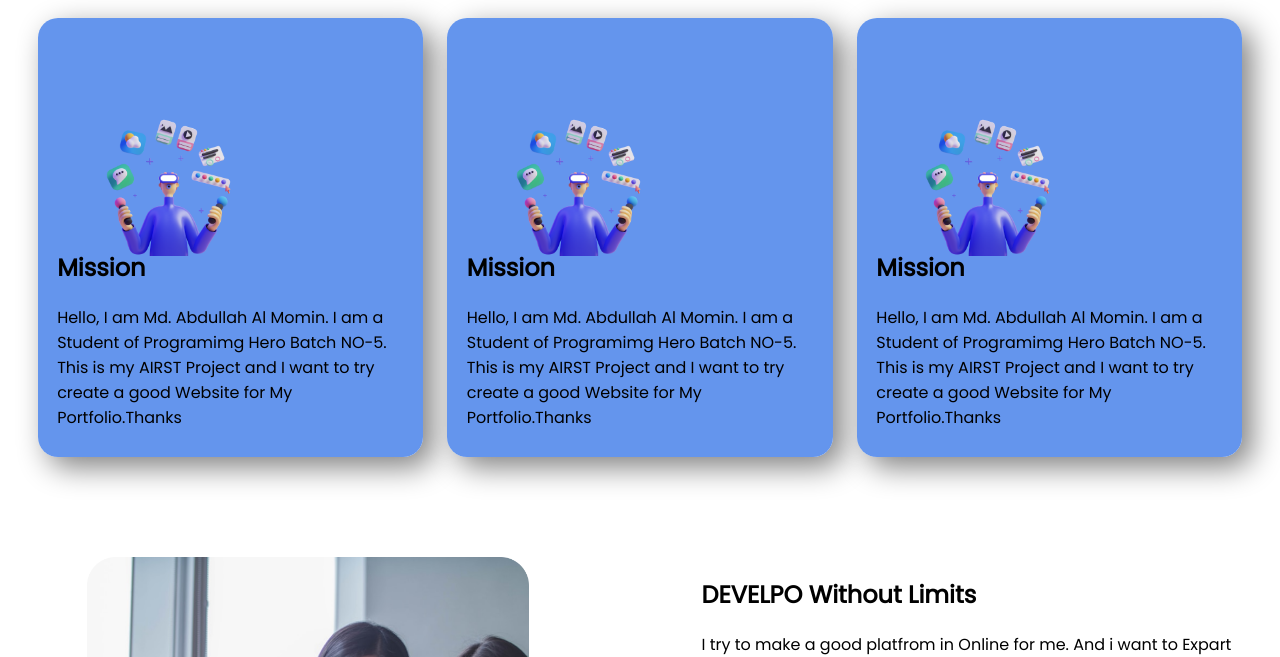
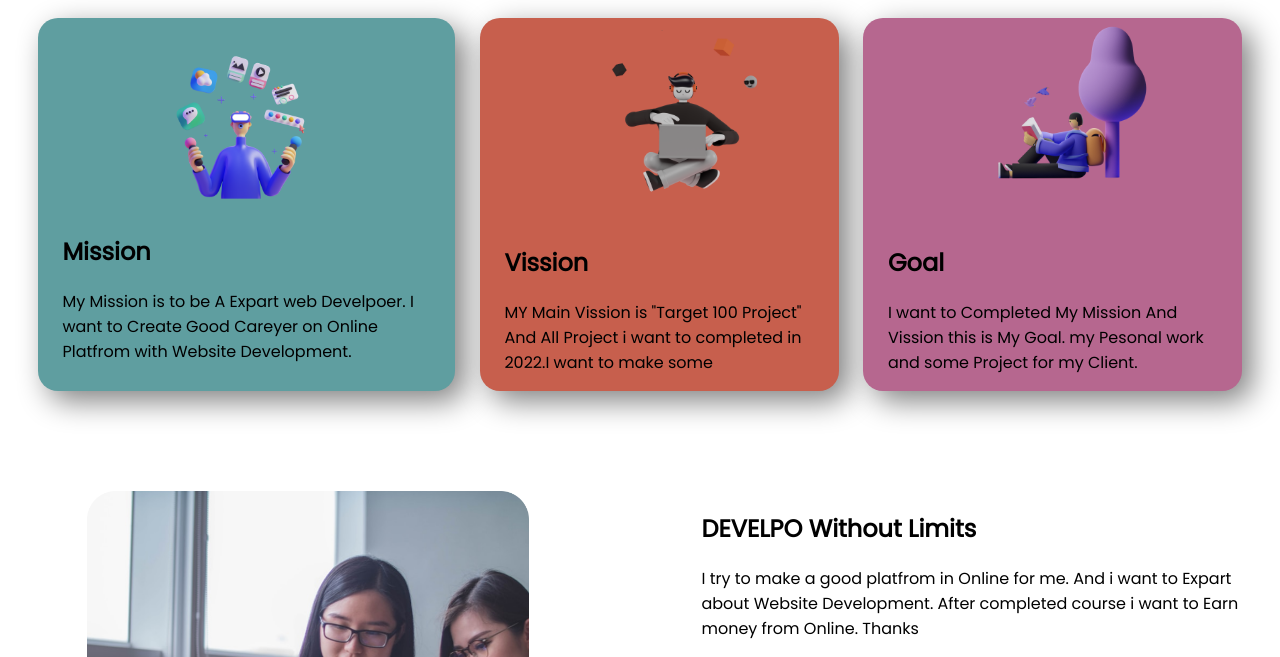
Before and after one commit to abdullahallmomin/mission-2022, a plain HTML site: page index.html in a window 1280 px wide. Shown: the part 669-1326 px from the top of the page. Drawn offline with Linux system fonts and the light colour scheme.

Commit message:
new update

```diff
--- a/index.html
+++ b/index.html
@@ -33,42 +33,41 @@
 <div class="middle">
     <h1>My Mission in <span class="h1-color">2022</span></h1>
 </div>
+
 <section class="one1 flaxable-section ">
-    <div class="mi2">
-        <div class="four">
+    <div class="five">
+        <div>
+            <img class="mi3" src="images/illustrators/illustrator-1.png" alt="">
+        </div>
+        <div>
             <h2>Mission</h2>
-            <p>Hello, I am Md. Abdullah Al Momin. I am a Student of Programimg Hero Batch NO-5. This is my
-                AIRST Project
-                and
-                I
-                want to try create a good Website for My Portfolio.Thanks</p>
+            <p>My Mission is to be A Expart web Develpoer. I want to Create Good Careyer on Online Platfrom with Website
+                Development.</p>
         </div>
 
     </div>
-    <div class="mi2">
-        <div class="four">
-            <h2>Mission</h2>
-            <p>Hello, I am Md. Abdullah Al Momin. I am a Student of Programimg Hero Batch NO-5. This is my
-                AIRST Project
-                and
-                I
-                want to try create a good Website for My Portfolio.Thanks</p>
+    <div class="five1">
+        <div>
+            <img class="mi3" src="images/illustrators/illustrator-2.png" alt="">
+        </div>
+        <div>
+            <h2>Vission</h2>
+            <p> MY Main Vission is "Target 100 Project" And All Project i want to completed in 2022.I want to make some
+            </p>
         </div>
 
     </div>
-    <div class="mi2">
-        <div class="four">
-            <h2 class="">Mission</h2>
-            <p class="mm">Hello, I am Md. Abdullah Al Momin. I am a Student of Programimg Hero Batch NO-5. This is my
-                AIRST Project
-                and
-                I
-                want to try create a good Website for My Portfolio.Thanks</p>
+    <div class="five2">
+        <div>
+            <img class="mi3" src="images/illustrators/illustrator-3.png" alt="">
+        </div>
+        <div>
+            <h2>Goal</h2>
+            <p>I want to Completed My Mission And Vission this is My Goal. my Pesonal work and some Project for my
+                Client.</p>
         </div>
 
     </div>
-
-
 </section>
 <section class="one">
     <div class="head-2">
--- a/style.css
+++ b/style.css
@@ -45,23 +45,40 @@ body{
     display: flex;
     margin-bottom: 100px;
 }
-.four{
-    width: auto;
-    background-image: url(images/illustrators/illustrator-1.png);
-    background-position-x: 25%;
-    background-position-y: 25%;
-    background-size: 50%;
-    background-repeat: no-repeat;
-    padding-block-start: 55%;
-    background-color: cornflowerblue;
-    padding-bottom: 3%;
-    padding-left: 5%;
-    padding-right: 5%;
+
+.five{
+    padding-left: 2%;
+    padding-right: 2%;
+    background-color: cadetblue;
+    margin-left: 1%;
+    margin-right: 1%;
+    box-shadow: 10px 10px 30px gray;
     border-radius: 20px;
+
 }
-.mi2{
+.five1{
+    padding-left: 2%;
+    padding-right: 2%;
+    background-color:rgb(199, 95, 77);
     margin-left: 1%;
     margin-right: 1%;
     box-shadow: 10px 10px 30px gray;
     border-radius: 20px;
 }
+
+.five2{
+    padding-left: 2%;
+    padding-right: 2%;
+    background-color:rgb(182, 103, 143);
+    margin-left: 1%;
+    margin-right: 1%;
+    box-shadow: 10px 10px 30px gray;
+    border-radius: 20px;
+
+}
+
+.mi3{
+  width: 200px;
+  padding-left: 25%;
+
+}
```
